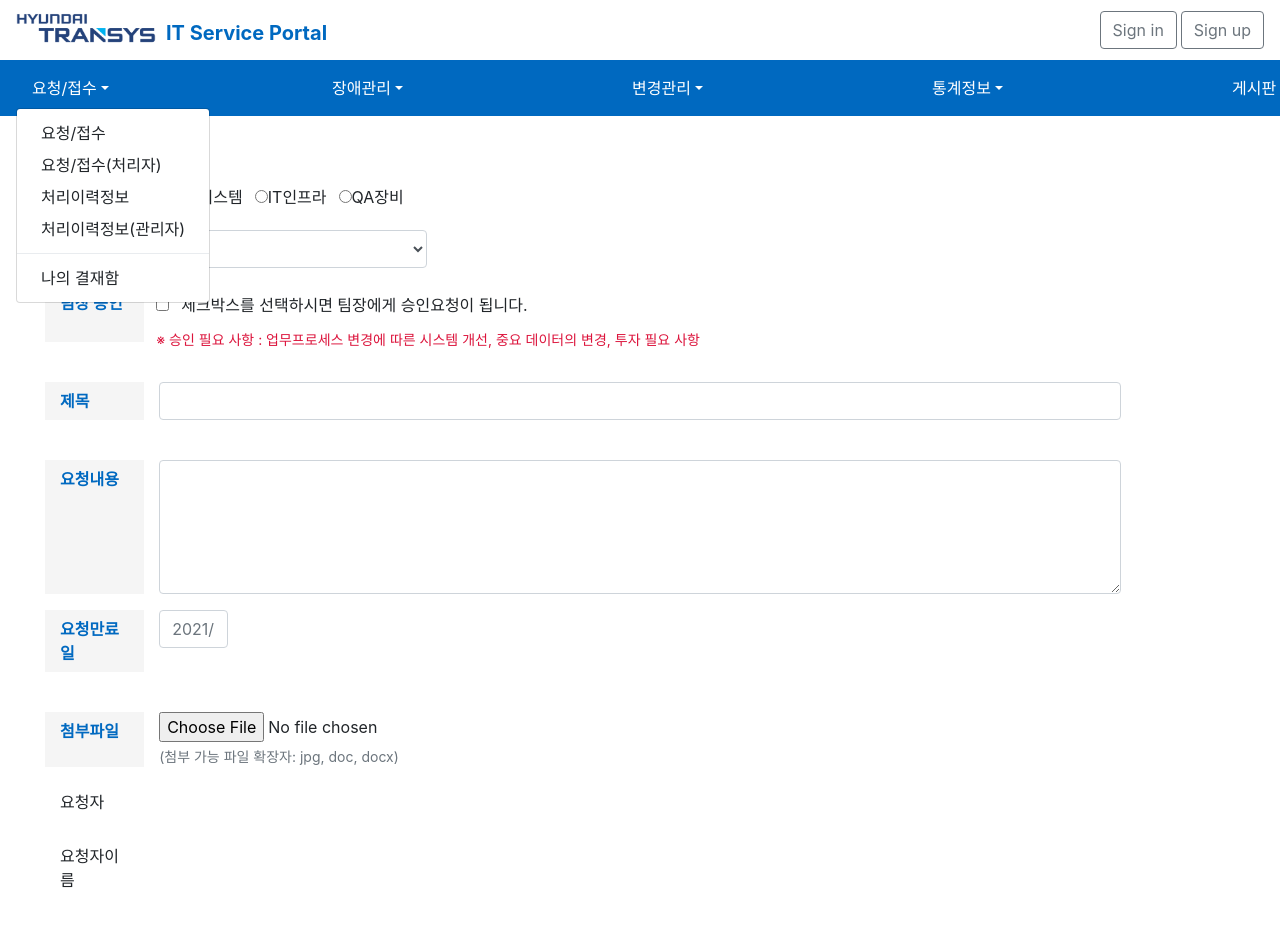
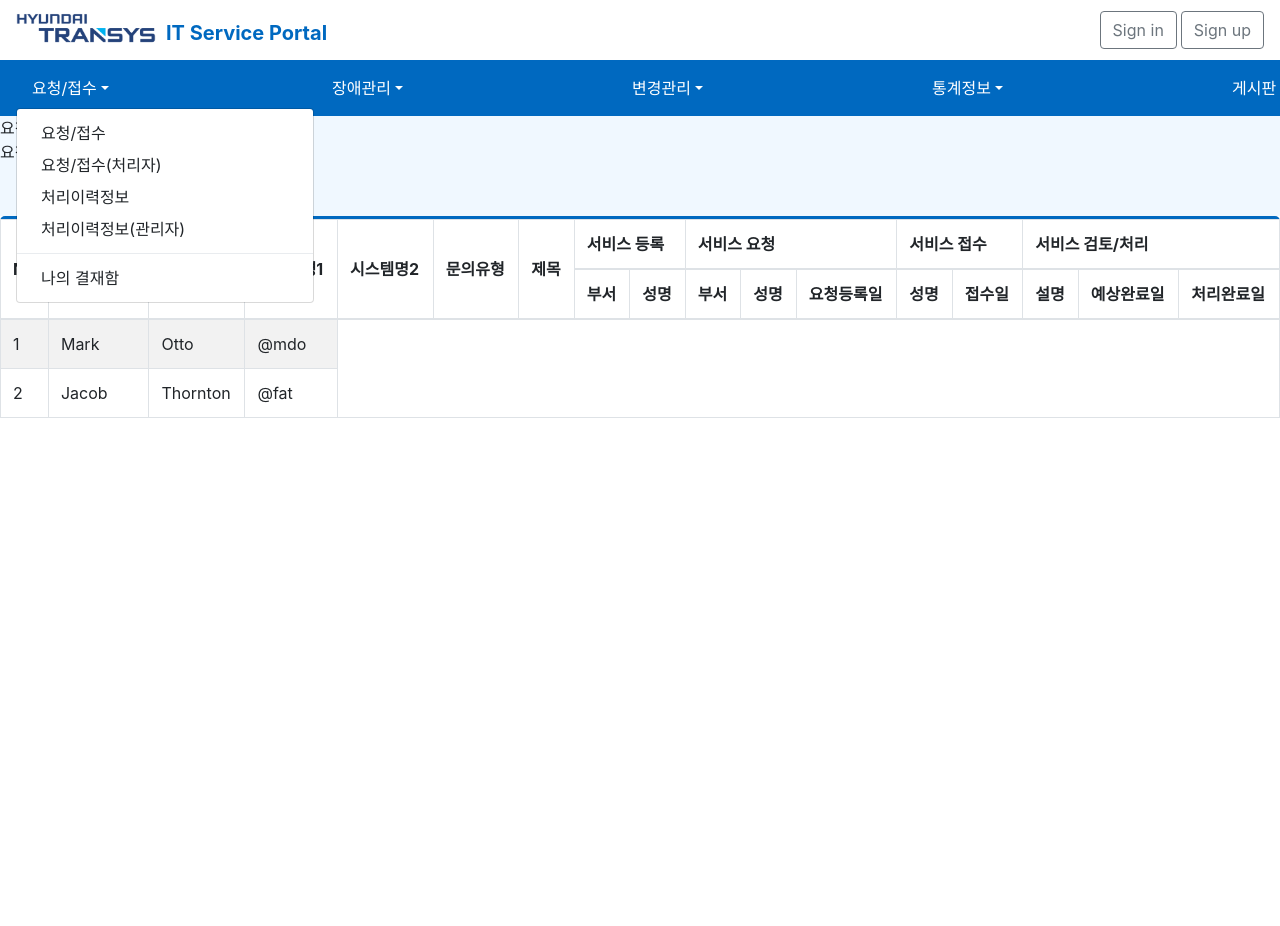
Before and after one commit to FancyLight-KW/web, a React (Create React App) app in the folder client/: page /servicerequest in a window 1280 px wide. Both pictures are taken after a click on the button "요청/접수". Shown: the top 926 px of the page. After the commit the page ends 800 px from the top, so only its background shows below. Built offline with nearby package versions, Linux system fonts and the light colour scheme.

Commit message:
request data send&response part, UI changed

```diff
--- a/client/src/App.js
+++ b/client/src/App.js
@@ -8,6 +8,7 @@ import RegisterPage from "./components/RegisterPage/RegisterPage";
 import LoginPage from "./components/LoginPage/LoginPage";
 import NavBar from "./components/NavBar/NavBar";
 import ServiceRequestPage from "./components/ServiceRequestPage/ServiceRequestPage";
+import Request from "./components/Modal/Request";
 
 function App() {
   return (
@@ -20,6 +21,7 @@ function App() {
           <Route exact path="/login" component={LoginPage} />
           <Route exact path="/servicerequest" component={ServiceRequestPage} />
           <Route exact path="/test" component={Testpage} />
+          <Route exact path="/request" component={Request} />
         </Switch>
       </div>
     </Router>
--- /dev/null
+++ b/client/src/components/Modal/Request.css
@@ -0,0 +1,17 @@
+.marginleft {
+  margin-left: 12px;
+}
+.checkbox {
+  vertical-align: text-top;
+}
+.redText {
+  color: crimson;
+}
+label {
+  vertical-align: -1px;
+}
+.labelColor {
+  background-color: whitesmoke;
+  color: #0069c0;
+  font-weight: bold;
+}
--- /dev/null
+++ b/client/src/components/Modal/Request.js
@@ -0,0 +1,195 @@
+import React, { useState } from "react";
+import "./Request.css";
+import { Row, Col } from "react-bootstrap";
+import styled, { css } from "styled-components";
+import Form from "react-bootstrap/Form";
+import { Radio } from "antd";
+import Checkbox from "antd/lib/checkbox/Checkbox";
+import axios from "axios";
+
+// border: 1px solid black;
+const RateBlock = styled.div`
+  display: flex;
+  flex-direction: column;
+  margin: 30px;
+  padding: 30px;
+  border-radius: 5px;
+`;
+const RadioBlock = styled.div`
+  position: relative;
+  top: 8px;
+`;
+
+function Request() {
+  const 법인코드 = "법인코드";
+  const CSR진행상태 = "CSR진행상태";
+  const 임시저장 = "w";
+
+  const [TargetCode, setTargetCode] = useState("업무시스템");
+  const [SystemGroupCode, setSystemGroupCode] = useState("test");
+  const [TMApprovalReqYN, setTMApprovalReqYN] = useState("true");
+  const [Title, setTitle] = useState("");
+  const [Content, setContent] = useState("");
+  const [ReqFinishDate, setReqFinishDate] = useState("");
+
+  // const [RegUserID, setRegUserID] = useState("");
+
+  const targetCodeHandler = (e) => {
+    console.log(e.target.value);
+    setTargetCode(e.target.value);
+  };
+
+  const dropdownOnChange = (e) => {
+    console.log(e.target.value);
+    setSystemGroupCode(e.target.value);
+  };
+
+  const tMApporvalonChange = (e) => {
+    setTMApprovalReqYN(!TMApprovalReqYN);
+    console.log(TMApprovalReqYN);
+  };
+
+  const titleHandler = (e) => {
+    setTitle(e.target.value);
+  };
+
+  const contentHandler = (e) => {
+    setContent(e.target.value);
+  };
+
+  const finishDateHandler = (e) => {
+    setReqFinishDate(e.target.value);
+  };
+
+  const onSubmitHandler = (e) => {
+    e.preventDefault();
+
+    let body = {
+      TARGET_CODE: TargetCode,
+      SYSTEM_GROUP_CODE: SystemGroupCode,
+      TM_APPROVAL_REQ_YN: TMApprovalReqYN,
+      TITLE: Title,
+      CONTENT: Content,
+      REQ_FINISH_DATE: ReqFinishDate,
+      CORP_CODE: 법인코드,
+      CSR_STATUS: CSR진행상태,
+      IMSI_YN: 임시저장,
+    };
+
+    axios
+      .post("http://localhost:5000/requests/newRequest/", body)
+      .then((response) => {
+        console.log(response);
+      });
+  };
+
+  return (
+    <RateBlock>
+      <form onSubmit={onSubmitHandler}>
+        <Form.Group as={Row} controlId="normalForm">
+          <Form.Label column sm="1" className="labelColor">
+            문의대상
+          </Form.Label>
+          <label className="marginleft" />
+          <RadioBlock>
+            <Radio.Group onChange={targetCodeHandler} value={TargetCode}>
+              <Radio value={"업무시스템"}>업무시스템</Radio>
+              <label className="marginleft" />
+              <Radio value={"IT인프라"}>IT인프라 </Radio>
+              <label className="marginleft" />
+              <Radio value={"QA장비"}>QA장비 </Radio>
+            </Radio.Group>
+          </RadioBlock>
+        </Form.Group>
+        <Form.Group as={Row} controlId="normalForm">
+          <Form.Label column sm="1" className="labelColor">
+            시스템명
+          </Form.Label>
+          <Col sm="3">
+            <Form.Control as="select" onChange={dropdownOnChange}>
+              <option value={"test"}>0</option>
+              <option value={"test2"}>1</option>
+            </Form.Control>
+          </Col>
+        </Form.Group>
+        <Form.Group as={Row} controlId="normalForm">
+          <Form.Label column sm="1" className="labelColor">
+            팀장 승인
+          </Form.Label>
+          <label className="marginleft" />
+          <RadioBlock>
+            <Checkbox onChange={tMApporvalonChange}></Checkbox>
+            <label className="marginleft">
+              체크박스를 선택하시면 팀장에게 승인요청이 됩니다.
+            </label>
+            <Form.Text className="redText">
+              ※ 승인 필요 사항 : 업무프로세스 변경에 따른 시스템 개선, 중요
+              데이터의 변경, 투자 필요 사항
+            </Form.Text>
+          </RadioBlock>
+        </Form.Group>
+
+        <br></br>
+
+        <Form.Group as={Row} controlId="normalForm">
+          <Form.Label column sm="1" className="labelColor">
+            제목
+          </Form.Label>
+          <Col sm="10" onChange={titleHandler}>
+            <Form.Control type="text" />
+          </Col>
+        </Form.Group>
+
+        <br></br>
+
+        <Form.Group as={Row} controlId="normalForm">
+          <Form.Label column sm="1" className="labelColor">
+            요청내용
+          </Form.Label>
+          <Col sm="10" onChange={contentHandler}>
+            <Form.Control as="textarea" rows={5} />
+          </Col>
+        </Form.Group>
+
+        <Form.Group as={Row} controlId="normalForm">
+          <Form.Label column sm="1" className="labelColor">
+            요청만료일
+          </Form.Label>
+          <Col sm="2" onChange={finishDateHandler}>
+            <Form.Control type="text" placeholder="20210101" />
+          </Col>
+        </Form.Group>
+
+        <br></br>
+
+        <Form.Group as={Row}>
+          <Form.Label column sm="1" className="labelColor">
+            첨부파일
+          </Form.Label>
+          <Col sm="5">
+            <Form.File id="formcheck-api-regular">
+              <Form.File.Input />
+            </Form.File>
+            <Form.Text muted>(첨부 가능 파일 확장자: jpg, doc, docx)</Form.Text>
+          </Col>
+        </Form.Group>
+
+        <Form.Group as={Row}>
+          <Form.Label column sm="1">
+            요청자
+          </Form.Label>
+        </Form.Group>
+
+        <Form.Group as={Row}>
+          <Form.Label column sm="1">
+            요청자이름
+          </Form.Label>
+        </Form.Group>
+
+        <button>요청하기</button>
+      </form>
+    </RateBlock>
+  );
+}
+
+export default Request;
--- a/client/src/components/NavBar/NavBar.css
+++ b/client/src/components/NavBar/NavBar.css
@@ -1,6 +1,3 @@
-.Nav {
-  background-color: #0069c0;
-}
 .NavFirstRow {
   background-color: white;
 }
@@ -19,6 +16,13 @@
   color: white;
   width: 300px;
 }
+#NavSecondRow {
+  background-color: #0069c0;
+  justify-content: space-between;
+}
+#DropdownWidth {
+  min-width: 18.5rem;
+}
 .left-margin {
   margin-left: 4px;
 }
--- a/client/src/components/NavBar/NavBar.js
+++ b/client/src/components/NavBar/NavBar.js
@@ -4,8 +4,6 @@ import { Navbar, Nav, NavDropdown, Button } from "react-bootstrap";
 import Logo from "../../800px-Hyundai_Transys_logo.png";
 import { Link } from "react-router-dom";
 // import { withRouter } from "react-router-dom";
-
-//
 
 function NavBar() {
   return (
@@ -41,9 +39,9 @@ function NavBar() {
       </div>
 
       <div>
-        <Navbar collapseOnSelect expand="lg" variant="dark" className="Nav">
+        <Navbar collapseOnSelect expand="lg" variant="dark" id="NavSecondRow">
           <NavDropdown title="요청/접수" id="collasible-nav-dropdown">
-            <NavDropdown.Item href="/servicerequest">
+            <NavDropdown.Item href="/servicerequest" id="DropdownWidth">
               요청/접수
             </NavDropdown.Item>
             <NavDropdown.Item href="#action/3.2">
@@ -58,18 +56,22 @@ function NavBar() {
           </NavDropdown>
 
           <NavDropdown title="장애관리" id="collasible-nav-dropdown">
-            <NavDropdown.Item href="#action/3.1">장애관리</NavDropdown.Item>
+            <NavDropdown.Item href="#action/3.1" id="DropdownWidth">
+              장애관리
+            </NavDropdown.Item>
           </NavDropdown>
 
           <NavDropdown title="변경관리" id="collasible-nav-dropdown">
-            <NavDropdown.Item href="#action/3.1">변경관리</NavDropdown.Item>
+            <NavDropdown.Item href="#action/3.1" id="DropdownWidth">
+              변경관리
+            </NavDropdown.Item>
             <NavDropdown.Item href="#action/3.2">
               나의 결재함(변경)
             </NavDropdown.Item>
           </NavDropdown>
 
           <NavDropdown title="통계정보" id="collasible-nav-dropdown">
-            <NavDropdown.Item href="#action/3.1">
+            <NavDropdown.Item href="#action/3.1" id="DropdownWidth">
               서비스요청 적기접수율
             </NavDropdown.Item>
             <NavDropdown.Item href="#action/3.2">
@@ -81,7 +83,9 @@ function NavBar() {
           </NavDropdown>
 
           <NavDropdown title="게시판" id="collasible-nav-dropdown">
-            <NavDropdown.Item href="#action/3.1">공지사항</NavDropdown.Item>
+            <NavDropdown.Item href="#action/3.1" id="DropdownWidth">
+              공지사항
+            </NavDropdown.Item>
             <NavDropdown.Item href="#action/3.2">IT정책</NavDropdown.Item>
             <NavDropdown.Item href="#action/3.3">질의응답</NavDropdown.Item>
 
--- a/client/src/components/ServiceRequestPage/ServiceRequest.css
+++ b/client/src/components/ServiceRequestPage/ServiceRequest.css
@@ -1,17 +1,3 @@
-.marginleft {
-  margin-left: 12px;
+#thCenterAlign {
+  vertical-align: middle;
 }
-.checkbox {
-  vertical-align: text-top;
-}
-.redText {
-  color: crimson;
-}
-label {
-  vertical-align: -1px;
-}
-.labelColor {
-  background-color: whitesmoke;
-  color: #0069c0;
-  font-weight: bold;
-}
--- a/client/src/components/ServiceRequestPage/ServiceRequestPage.js
+++ b/client/src/components/ServiceRequestPage/ServiceRequestPage.js
@@ -1,142 +1,89 @@
-import React, { useState } from "react";
+import React from "react";
+import { Table } from "react-bootstrap";
+import styled, { css } from "styled-components";
 import "./ServiceRequest.css";
-import { Row, Col } from "react-bootstrap";
-import styled, { css } from "styled-components";
-import Form from "react-bootstrap/Form";
-import { Radio } from "antd";
-import Checkbox from "antd/lib/checkbox/Checkbox";
 
-// border: 1px solid black;
-const RateBlock = styled.div`
+const TableContainer = styled.div`
   display: flex;
-  flex-direction: column;
-  margin: 30px;
-  padding: 30px;
   border-radius: 5px;
+  border-top: solid #0069c0;
 `;
-const RadioBlock = styled.div`
-  position: relative;
-  top: 8px;
+
+const TopContainer = styled.div`
+  box-sizing: border-box;
+  height: 100px;
+  background-color: aliceblue;
 `;
 
 function ServiceRequestPage() {
-  const [value, setValue] = useState(1);
-
-  const onChange = (e) => {
-    console.log("radio checked", e.target.value);
-    setValue(e.target.value);
-  };
-
-  const onSubmitHandler = (e) => {
-    e.preventDefault();
-  };
-
   return (
-    <RateBlock>
-      <form onSubmit={onSubmitHandler}>
-        <Form.Group as={Row} controlId="normalForm">
-          <Form.Label column sm="1" className="labelColor">
-            문의대상
-          </Form.Label>
-          <label className="marginleft" />
-          <RadioBlock>
-            <Radio.Group onChange={onChange} value={value}>
-              <Radio value={1}>업무시스템</Radio>
-              <label className="marginleft" />
-              <Radio value={2}>IT인프라 </Radio>
-              <label className="marginleft" />
-              <Radio value={3}>QA장비 </Radio>
-            </Radio.Group>
-          </RadioBlock>
-        </Form.Group>
-        <Form.Group as={Row} controlId="normalForm">
-          <Form.Label column sm="1" className="labelColor">
-            시스템명
-          </Form.Label>
-          <Col sm="3">
-            <Form.Control as="select">
-              <option>0</option>
-              <option>1</option>
-            </Form.Control>
-          </Col>
-        </Form.Group>
-        <Form.Group as={Row} controlId="normalForm">
-          <Form.Label column sm="1" className="labelColor">
-            팀장 승인
-          </Form.Label>
-          <label className="marginleft" />
-          <RadioBlock>
-            <Checkbox></Checkbox>
-            <label className="marginleft">
-              체크박스를 선택하시면 팀장에게 승인요청이 됩니다.
-            </label>
-            <Form.Text className="redText">
-              ※ 승인 필요 사항 : 업무프로세스 변경에 따른 시스템 개선, 중요
-              데이터의 변경, 투자 필요 사항
-            </Form.Text>
-          </RadioBlock>
-        </Form.Group>
-
-        <br></br>
-
-        <Form.Group as={Row} controlId="normalForm">
-          <Form.Label column sm="1" className="labelColor">
-            제목
-          </Form.Label>
-          <Col sm="10">
-            <Form.Control type="text" />
-          </Col>
-        </Form.Group>
-
-        <br></br>
-
-        <Form.Group as={Row} controlId="normalForm">
-          <Form.Label column sm="1" className="labelColor">
-            요청내용
-          </Form.Label>
-          <Col sm="10">
-            <Form.Control as="textarea" rows={5} />
-          </Col>
-        </Form.Group>
-
-        <Form.Group as={Row} controlId="normalForm">
-          <Form.Label column sm="1" className="labelColor">
-            요청만료일
-          </Form.Label>
-          <Col sm="1">
-            <Form.Control type="text" placeholder="2021/01/01" />
-          </Col>
-        </Form.Group>
-
-        <br></br>
-
-        <Form.Group as={Row}>
-          <Form.Label column sm="1" className="labelColor">
-            첨부파일
-          </Form.Label>
-          <Col sm="5">
-            <Form.File id="formcheck-api-regular">
-              <Form.File.Input />
-            </Form.File>
-            <Form.Text muted>
-              (첨부 가능 파일 확장자: jpg, doc, docx){" "}
-            </Form.Text>
-          </Col>
-        </Form.Group>
-
-        <Form.Group as={Row}>
-          <Form.Label column sm="1">
-            요청자
-          </Form.Label>
-        </Form.Group>
-
-        <Form.Group as={Row}>
-          <Form.Label column sm="1">
-            요청자이름
-          </Form.Label>
-        </Form.Group>
-      </form>
-    </RateBlock>
+    <div>
+      <TopContainer>
+        요청/접수
+        <br />
+        요청/접수
+        <br />
+      </TopContainer>
+      <TableContainer>
+        <Table striped bordered hover>
+          <thead>
+            <tr>
+              <th RowSpan="2" id="thCenterAlign">
+                No
+              </th>
+              <th RowSpan="2" id="thCenterAlign">
+                서비스상태
+              </th>
+              <th RowSpan="2" id="thCenterAlign">
+                문의대상
+              </th>
+              <th RowSpan="2" id="thCenterAlign">
+                시스템명1
+              </th>
+              <th RowSpan="2" id="thCenterAlign">
+                시스템명2
+              </th>
+              <th RowSpan="2" id="thCenterAlign">
+                문의유형
+              </th>
+              <th RowSpan="2" id="thCenterAlign">
+                제목
+              </th>
+              <th colSpan="2">서비스 등록</th>
+              <th colSpan="3">서비스 요청</th>
+              <th colSpan="2">서비스 접수</th>
+              <th colSpan="3">서비스 검토/처리</th>
+            </tr>
+            <tr>
+              <th>부서</th>
+              <th>성명</th>
+              <th>부서</th>
+              <th>성명</th>
+              <th>요청등록일</th>
+              <th>성명</th>
+              <th>접수일</th>
+              <th>설명</th>
+              <th>예상완료일</th>
+              <th>처리완료일</th>
+            </tr>
+          </thead>
+          <tbody>
+            <tr>
+              <td>1</td>
+              <td>Mark</td>
+              <td>Otto</td>
+              <td>@mdo</td>
+            </tr>
+            <tr>
+              <td>2</td>
+              <td>Jacob</td>
+              <td>Thornton</td>
+              <td>@fat</td>
+            </tr>
+          </tbody>
+        </Table>
+      </TableContainer>
+    </div>
   );
 }
 
--- a/client/src/setupProxy.js
+++ b/client/src/setupProxy.js
@@ -4,7 +4,7 @@ const { createProxyMiddleware } = require("http-proxy-middleware");
 
 module.exports = function (app) {
   app.use(
-    "/users",
+    "/requests",
     createProxyMiddleware({
       target: "http://3.34.2.162:5000",
       changeOrigin: true,
```
